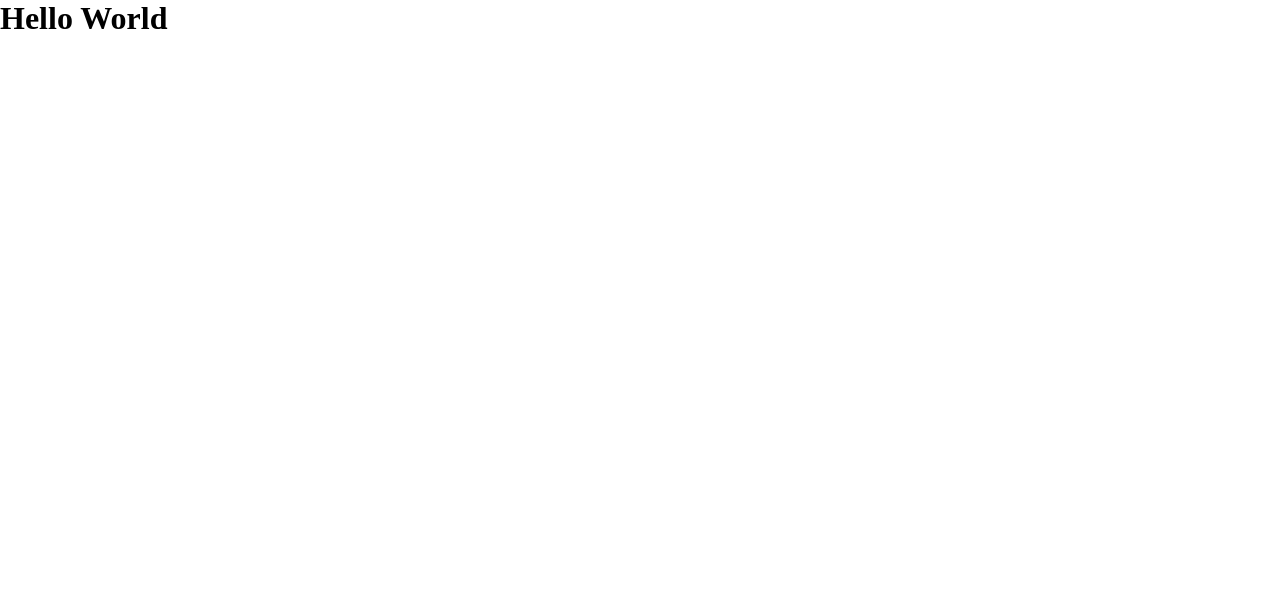
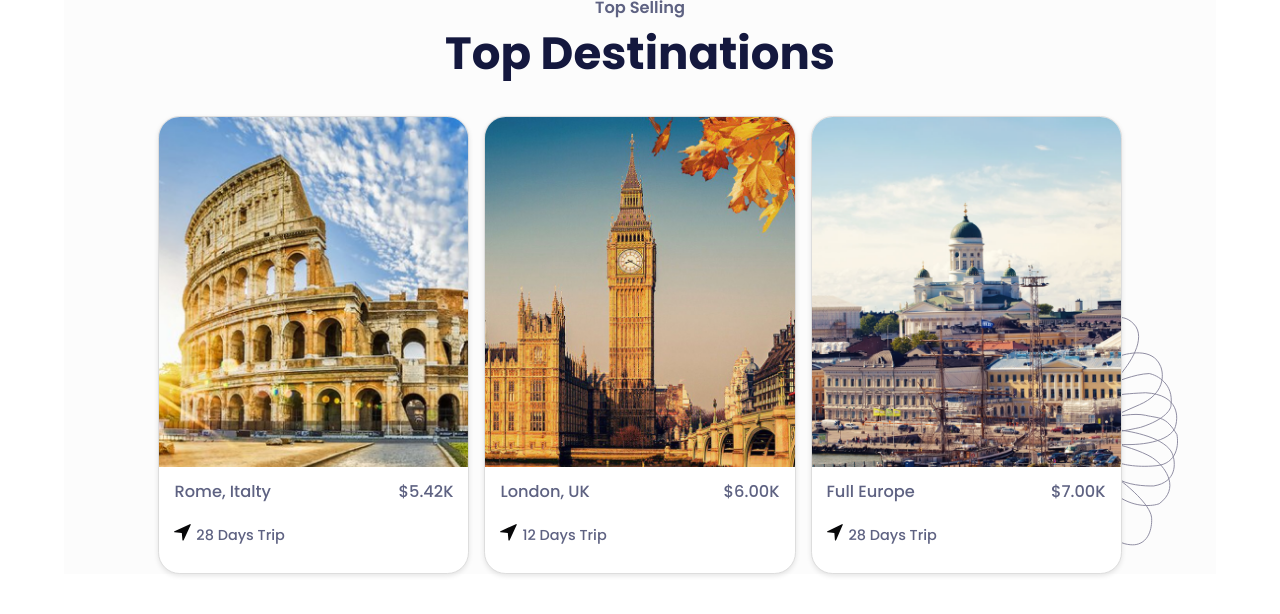
Before and after one commit to Hamza-code88/Travel-Agency, a plain HTML site: page index.html in a window 1280 px wide. Drawn offline with Linux system fonts and the light colour scheme.

Commit message:
refactored

```diff
--- a/css/style.css
+++ b/css/style.css
@@ -1,6 +1,114 @@
-*{
-    margin: 0;
-    padding: 0;
-    box-sizing: border-box;
+  *{
+        box-sizing: border-box;
+        margin: 0;
+        padding: 0;
+    }
+.main-destination-container {
+    width: 100%;
+}
+.inner-destinaton {
+    width: 90%;
+    font-family: "Poppins", sans-serif;
+    margin: 0 auto;
+    background-color: #fcfcfc;
+}
+.heading-main {
+    text-align: center;
+    margin-bottom: 40px;
+    width: 100%;
 
 }
+.heading-main h6 {
+    font-size: 16.24px;
+  color: #5E6282;
+  margin-bottom: 5px;
+  font-weight: 600;
+  letter-spacing: 0%;
+  line-height: 100%;
+}
+.heading-main h2 {
+    font-size: 45.12px;
+  color: #14183E;
+  margin: 15px 0;
+  font-weight: 700;
+  line-height: 100%;
+  letter-spacing: 0%;
+}
+.all-box003 {
+    width: 90%;
+    display: flex;
+    justify-content: center;
+    gap: 15px;
+    margin: 0 auto;
+    position: relative;
+}
+.decore{
+    position: absolute;
+  z-index: 1;
+  top: 200px;
+  right: -20px;
+}
+.box{
+    width: 30%;
+    display: flex;
+    flex-direction: column;
+    border: 1px solid #ddd;
+    background: #ffffff;
+    z-index: 2;
+    border-radius: 21.66px;
+    overflow: hidden;
+    box-shadow: 0 2px 5px rgba(0,0,0,0.1);
+}
+.image005 {
+    width: 100%;
+    height: 350px;
+    overflow: hidden;
+}
+.image005 img {
+    width: 100%;
+    height: auto;
+    display: block;
+}
+.data223 {
+    padding: 15px;
+    display: flex;
+    flex-direction: column;
+    z-index: 3;
+
+}
+.price_name {
+    display: flex;
+    justify-content: space-between;
+    margin-bottom: 20px;
+}
+.svg_days {
+    display: flex;
+    align-items: center;
+    margin-bottom: 10px;
+}
+.svg_days img {
+    width: 18.047758102416992;
+    height: 18.047758102416992px;
+    margin-right: 5px;
+}
+.location{
+    font-size: 16.24px;
+  font-weight: 500;
+  line-height: 125%;
+  letter-spacing: 0%;
+  color: #5E6282;
+}
+.price11 {
+    font-size: 16.24px;
+  font-weight: 500;
+  line-height: 125%;
+  letter-spacing: 0%;
+  color: #5E6282;
+}
+.time22 {
+    font-size: 14.44px;
+  font-weight: 500;
+  line-height: 125%;
+  letter-spacing: 0%;
+  color: #5E6282;
+}
--- a/index.html
+++ b/index.html
@@ -1,15 +1,79 @@
 <!DOCTYPE html>
 <html lang="en">
 <head>
-    <meta charset="UTF-8" />
-  <meta http-equiv="X-UA-Compatible" content="IE=edge" />
-  <meta name="viewport" content="width=device-width, initial-scale=1.0" />
-    <title>Travel Agency</title>
-     <link rel="icon" href="/favicon.ico" type="image/x-icon" />
-      <link rel="stylesheet" href="css/style.css" />
+  <meta charset="UTF-8">
+  <meta name="viewport" content="width=device-width, initial-scale=1.0">
+  <title>Destinations</title>
+
+<link rel="preconnect" href="https://fonts.googleapis.com">
+<link rel="preconnect" href="https://fonts.gstatic.com" crossorigin>
+<link href="https://fonts.googleapis.com/css2?family=Poppins:ital,wght@0,100;0,200;0,300;0,400;0,500;0,600;0,700;0,800;0,900;1,100;1,200;1,300;1,400;1,500;1,600;1,700;1,800;1,900&display=swap" rel="stylesheet">
+<link href="css/style.css" rel="stylesheet">
 
 </head>
 <body>
-    <h1>Hello World</h1>
+
+
+<div class="main-destination-container">
+    <div class="inner-destinaton">
+        <div class="heading-main">
+            <h6>Top Selling</h6>
+            <h2>Top Destinations</h2>
+        </div>
+        <div class="all-box003">
+            <div class="box box11">
+                <div class="image005 img112">
+                    <img src="images/32e1459ae49e57046b9c9bf320fe245919168bb0.png" alt="">
+                </div>
+                <div class="data223">
+                    <div class="price_name">
+                        <span class="location">Rome, Italty</span>
+                        <span class="price11">$5.42K</span>
+                    </div>
+                    <div class="svg_days">
+                        <span><img src="images/Vector.svg" alt="arrows"></span><span class="time22">28 Days Trip</span>
+                    </div>
+                </div>
+            </div>
+            <div class="box box12">
+                <div class="image005 img113">
+                    <img src="images/599d5437ff6f71a7522170940c3ac66332ac8d2f.jpg" alt="">
+                </div>
+                <div class="data223">
+                    <div class="price_name">
+                        <span class="location">London, UK</span>
+                        <span class="price11">$6.00K</span>
+                    </div>
+                    <div class="svg_days">
+                        <span><img src="images/Vector.svg" alt="arrows"></span><span class="time22">12 Days Trip</span>
+                    </div>
+                </div>
+            </div>
+            <div class="box box13">
+                <div class="image005 img114">
+                    <img src="images/1119f8e879b2e4cb46bd33155639a62530f9a579.png" alt="">
+                </div>
+                <div class="data223">
+                    <div class="price_name">
+                        <span class="location">Full Europe</span>
+                        <span class="price11">$7.00K</span>
+                    </div>
+                    <div class="svg_days">
+                        <span><img src="images/Vector.svg" alt="arrows"></span><span class="time22">28 Days Trip</span>
+                    </div>
+                </div>
+            </div>
+            <div class="decore">
+            <img src="images/Decore.svg" alt="Decoration">
+        </div>
+        </div>
+
+    </div>
+</div>
+
+
+
+
+
 </body>
 </html>
```
Also changed, not shown: images/1119f8e879b2e4cb46bd33155639a62530f9a579.png (added), images/32e1459ae49e57046b9c9bf320fe245919168bb0.png (added), images/599d5437ff6f71a7522170940c3ac66332ac8d2f.jpg (added), images/Decore.svg (added), images/Vector.svg (added).
